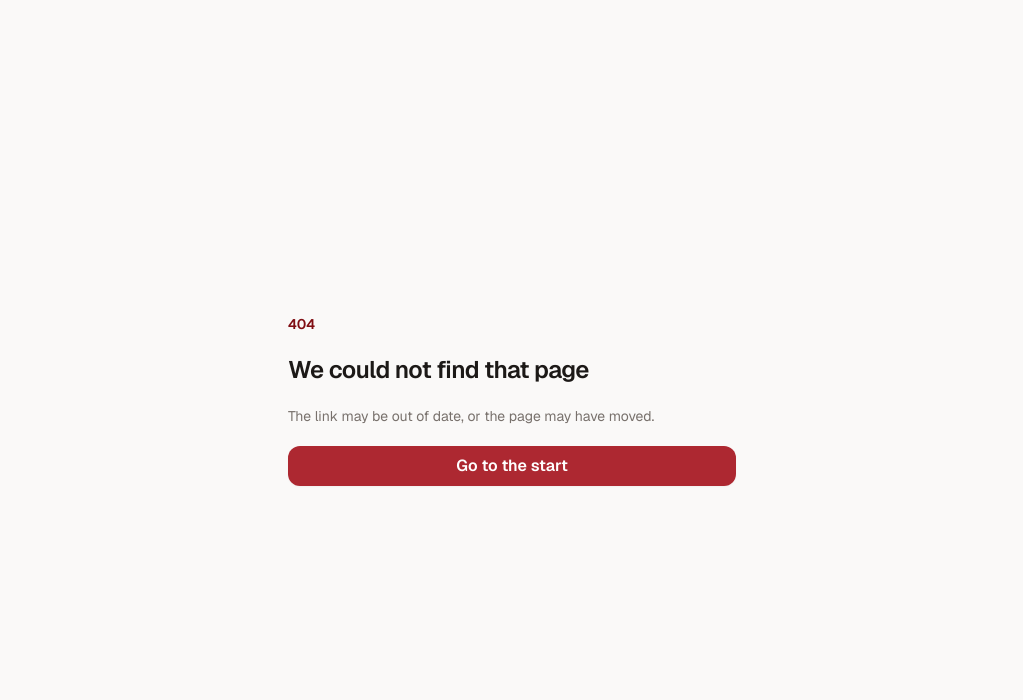
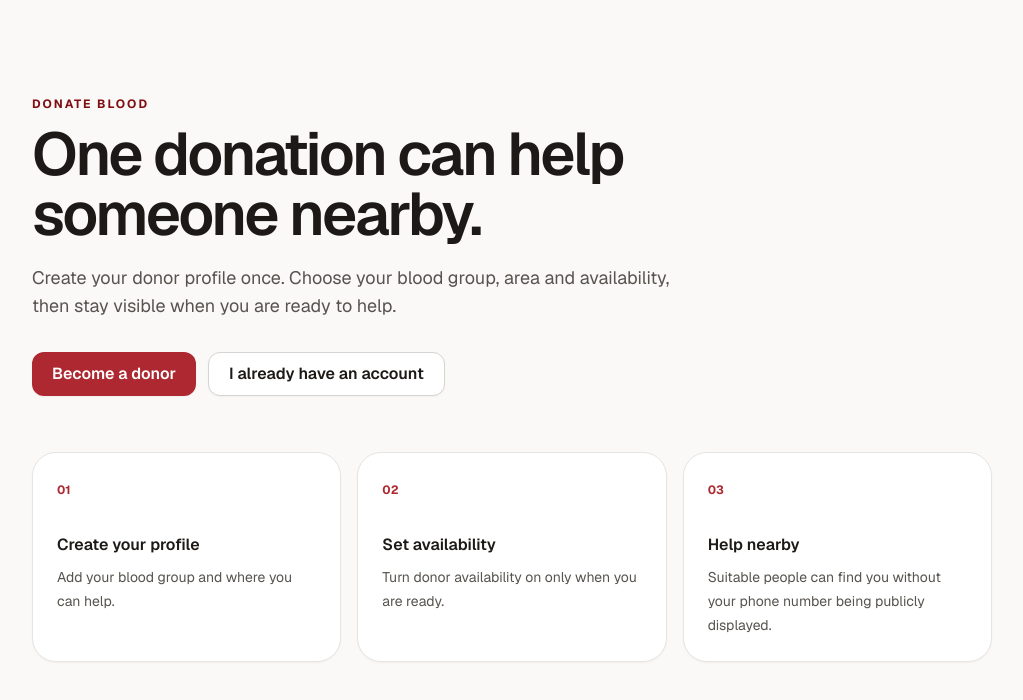
Before and after one commit to johnson-tony/blood_donation, a Next.js app: page /donate-blood in a window 1280 px wide. Before the commit this address had no page. Shown: the top 700 px of the page, without its empty margins (128-1151 px from the left). Built offline with nearby package versions, Linux system fonts and the light colour scheme; no server answers.

Commit message:
feat: add donate blood donor onboarding

```diff
--- /dev/null
+++ b/app/donate-blood/page.tsx
@@ -0,0 +1,65 @@
+import type { Metadata } from "next";
+import Link from "next/link";
+
+import { ProfileForm } from "@/components/forms/profile-form";
+import { PageHeader } from "@/components/layout/page-header";
+import { buttonClasses } from "@/components/ui/button";
+import { auth } from "@/lib/auth";
+import { requireUser } from "@/lib/auth/guards";
+import { getUserById, toProfileDTO } from "@/lib/services/user.service";
+
+export const metadata: Metadata = { title: "Donate Blood" };
+
+export default async function DonateBloodPage() {
+  const session = await auth();
+
+  if (!session?.user?.id) {
+    return (
+      <main className="min-h-screen bg-canvas text-ink">
+        <div className="mx-auto max-w-5xl px-5 py-16 sm:px-8 lg:py-24">
+          <div className="max-w-3xl">
+            <p className="text-xs font-bold uppercase tracking-[0.16em] text-mahogany-700">Donate blood</p>
+            <h1 className="mt-3 text-4xl font-semibold tracking-[-0.04em] sm:text-6xl">One donation can help someone nearby.</h1>
+            <p className="mt-5 max-w-2xl text-base leading-7 text-ink-secondary sm:text-lg">
+              Create your donor profile once. Choose your blood group, area and availability, then stay visible when you are ready to help.
+            </p>
+            <div className="mt-8 flex flex-col gap-3 sm:flex-row">
+              <Link href="/sign-up" className={buttonClasses({ size: "lg", className: "sm:w-auto" })}>Become a donor</Link>
+              <Link href="/sign-in" className={buttonClasses({ variant: "secondary", size: "lg", className: "sm:w-auto" })}>I already have an account</Link>
+            </div>
+          </div>
+
+          <div className="mt-14 grid gap-4 sm:grid-cols-3">
+            {[
+              ["01", "Create your profile", "Add your blood group and where you can help."],
+              ["02", "Set availability", "Turn donor availability on only when you are ready."],
+              ["03", "Help nearby", "Suitable people can find you without your phone number being publicly displayed."],
+            ].map(([number, title, description]) => (
+              <article key={number} className="rounded-[24px] border border-line bg-surface p-6 shadow-card">
+                <span className="text-xs font-bold text-mahogany-600">{number}</span>
+                <h2 className="mt-8 text-base font-semibold">{title}</h2>
+                <p className="mt-2 text-sm leading-6 text-ink-secondary">{description}</p>
+              </article>
+            ))}
+          </div>
+        </div>
+      </main>
+    );
+  }
+
+  const sessionUser = await requireUser();
+  const user = await getUserById(sessionUser.id);
+
+  if (!user) return null;
+
+  return (
+    <div className="space-y-8">
+      <PageHeader
+        eyebrow="Become a donor"
+        title="Set up your donor profile."
+        description="Your blood group, area and availability help people find a suitable donor. Your phone number is never shown in public donor search."
+      />
+      <ProfileForm profile={toProfileDTO(user)} />
+    </div>
+  );
+}
```
